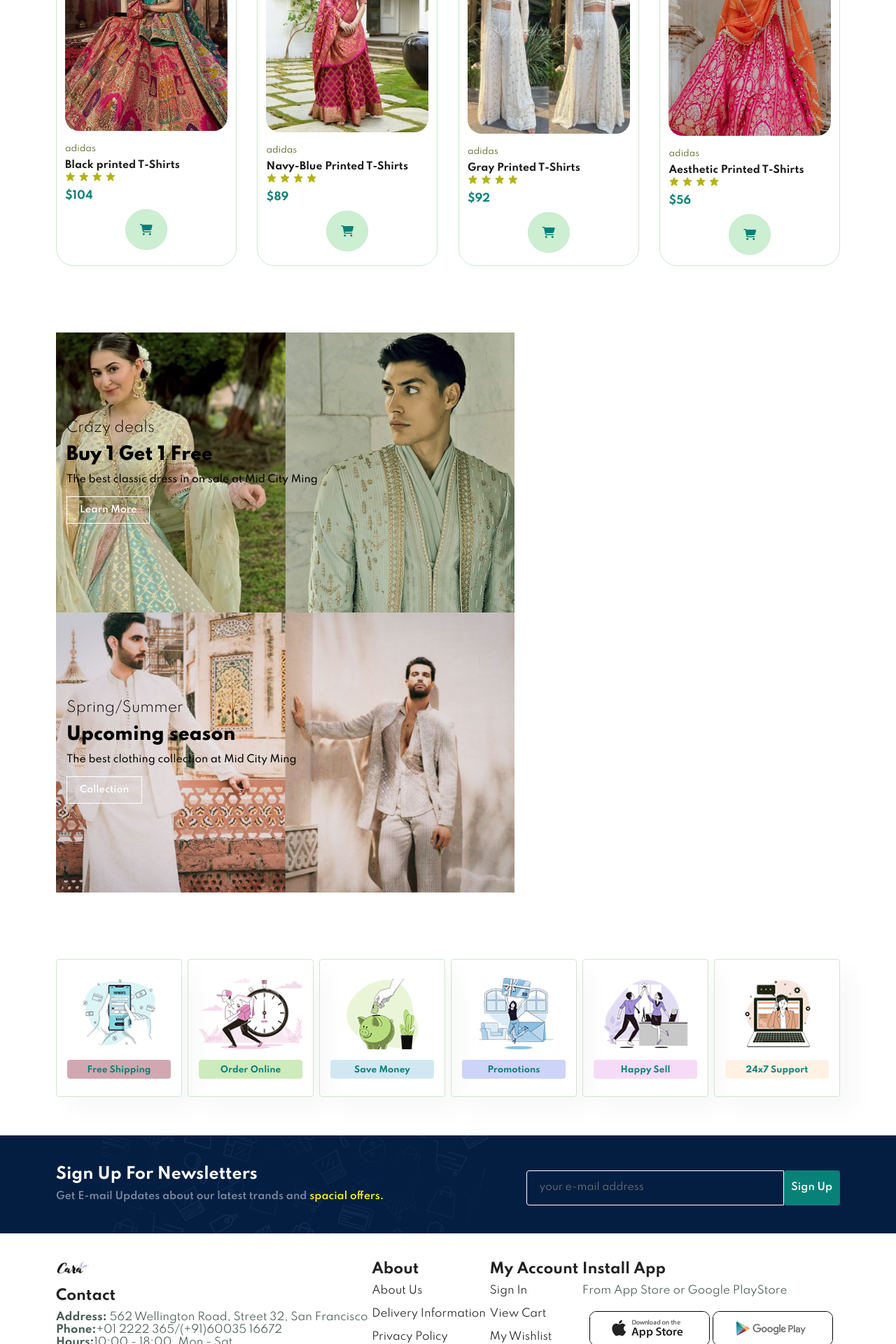
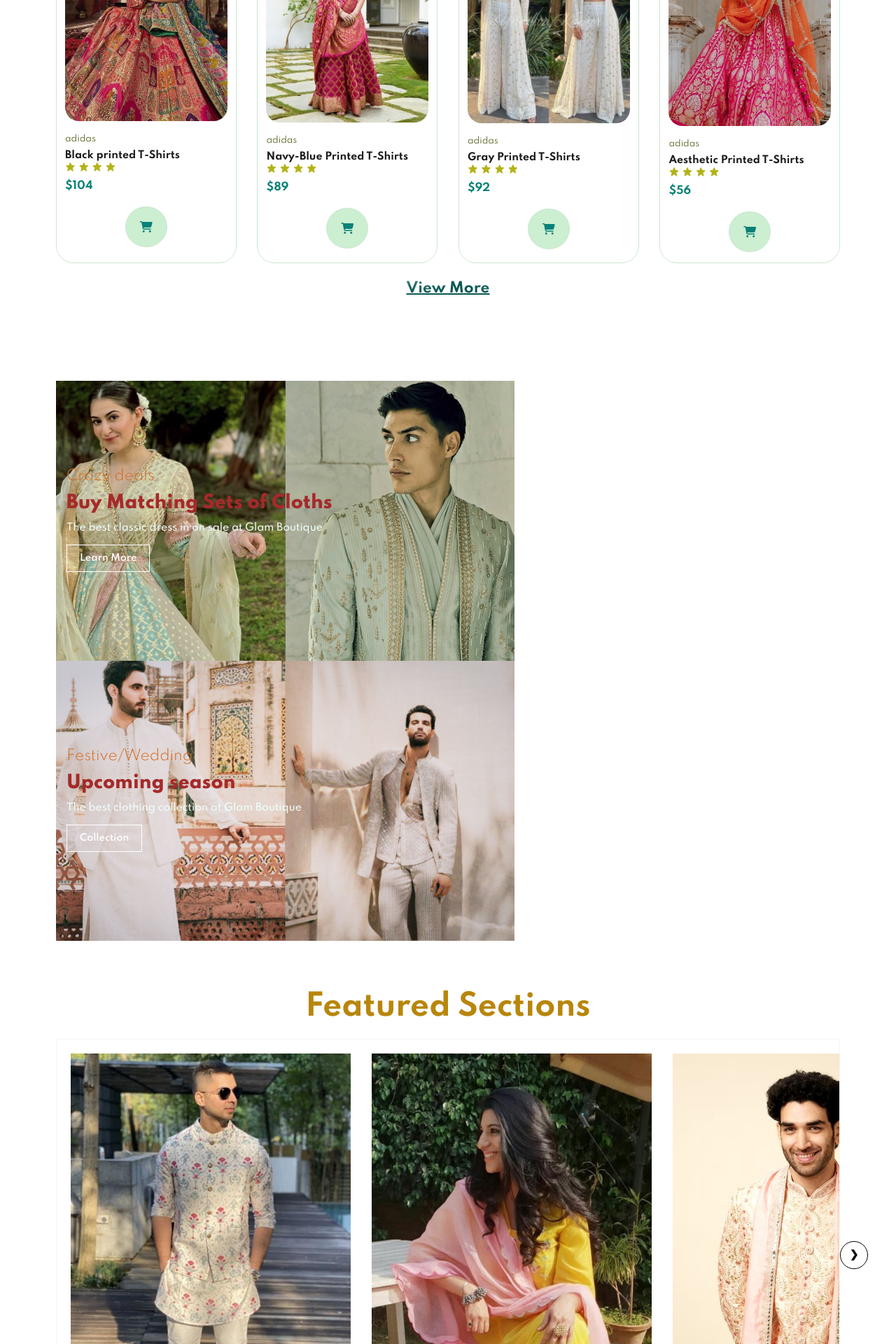
Before and after one commit to parasharr/Final_year_Project, a PHP site: page /home.html in a window 1280 px wide. Shown: the part 2880-4800 px from the top of the page at 70% size. Run offline with PHP 8.4, Linux system fonts and the light colour scheme; some libraries are stand-ins or nearby versions.

Commit message:
update repo

```diff
--- a/home.html
+++ b/home.html
@@ -35,7 +35,7 @@
         <h4>Best-offers</h4>
         <h2>Valuable deals</h2>
         <h1>On all Fashion Products</h1>
-        <p>save more by using coupons & up to 70% off!</p><br>
+        <p>save more by using coupons & up to 40% off!</p><br>
         <button>Shop Now</button>
     </section>
 
@@ -57,60 +57,60 @@
 
     <section id="product1" class="section-p1">
         <h2>Featured Product</h2>
-        <p>Summer Collection New & Modern Design</p>
+        <p>Festive Collection New & Modern Design</p>
         <div class="pro-container">
-            <div class="pro" onclick="window.location.href=''">
+            <div class="pro" onclick="window.location.href='shop.html'">
                 <img src="y-dress-32.jpeg" alt="">
                 <div class="description">
-                    <span>adidas</span>
-                    <h5>Printed Black T-Shirts</h5>
+                    <span>R&R</span>
+                    <h5>Chikankari Long Kurta</h5>
                     <div class="star">
                         <i class='bx bxs-star' style='color:#b3b318' ></i>
                         <i class='bx bxs-star' style='color:#b3b318' ></i>
                         <i class='bx bxs-star' style='color:#b3b318' ></i>
                         <i class='bx bxs-star' style='color:#b3b318' ></i>
                     </div>
-                    <h4>$78</h4>
+                    <h4>₹5,999</h4>
                 </div>
                 <div>
                     <a href="#"><i class="fa-solid fa-cart-shopping cart"></i></a>
                 </div>
             </div>
-            <div class="pro" onclick="window.location.href=''">
+            <div class="pro" onclick="window.location.href='shop.html'">
                 <img src="y-dress-30.jpeg" alt="">
                 <div class="description">
-                    <span>adidas</span>
-                    <h5>Printed Navy-Blue T-Shirts</h5>
+                    <span>Wedress</span>
+                    <h5>Cream Kurta Jacket Set</h5>
                     <div class="star">
                         <i class='bx bxs-star' style='color:#b3b318' ></i>
                         <i class='bx bxs-star' style='color:#b3b318' ></i>
                         <i class='bx bxs-star' style='color:#b3b318' ></i>
                         <i class='bx bxs-star' style='color:#b3b318' ></i>
                     </div>
-                    <h4>$81</h4>
+                    <h4>₹6,599</h4>
                 </div>
                 <div>
                     <a href="#"><i class="fa-solid fa-cart-shopping cart"></i></a>
                 </div>
             </div>
-            <div class="pro" onclick="window.location.href=''">
+            <div class="pro" onclick="window.location.href='shop.html'">
                 <img src="y-dress-31.jpeg" alt="">
                 <div class="description">
-                    <span>adidas</span>
-                    <h5>White Printed T-shirt</h5>
+                    <span>Bonsoir</span>
+                    <h5>Off-white Embroidered Indo-western</h5>
                     <div class="star">
                         <i class='bx bxs-star' style='color:#b3b318' ></i>
                         <i class='bx bxs-star' style='color:#b3b318' ></i>
                         <i class='bx bxs-star' style='color:#b3b318' ></i>
                         <i class='bx bxs-star' style='color:#b3b318' ></i>
                     </div>
-                    <h4>$77</h4>
+                    <h4>₹5,599</h4>
                 </div>
                 <div>
                     <a href="#"><i class="fa-solid fa-cart-shopping cart"></i></a>
                 </div>
             </div>
-            <div class="pro" onclick="window.location.href=''">
+            <div class="pro" onclick="window.location.href='shop.html'">
                 <img src="y-dress-29.jpeg" alt="">
                 <div class="description">
                     <span>adidas</span>
@@ -127,7 +127,7 @@
                     <a href="#"><i class="fa-solid fa-cart-shopping cart"></i></a>
                 </div>
             </div>
-            <div class="pro" onclick="window.location.href=''">
+            <div class="pro" onclick="window.location.href='shop.html'">
                 <img src="y-dress-14.jpeg" alt="">
                 <div class="description">
                     <span>adidas</span>
@@ -144,7 +144,7 @@
                     <a href="#"><i class="fa-solid fa-cart-shopping cart"></i></a>
                 </div>
             </div>
-            <div class="pro" onclick="window.location.href=''">
+            <div class="pro" onclick="window.location.href='shop.html'">
                 <img src="y-dress-13.jpeg" alt="">
                 <div class="description">
                     <span>adidas</span>
@@ -161,7 +161,7 @@
                     <a href="#"><i class="fa-solid fa-cart-shopping cart"></i></a>
                 </div>
             </div>
-            <div class="pro">
+            <div class="pro" onclick="window.location.href='shop.html'">
                 <img src="y-dress-12.jpeg" alt="">
                 <div class="description">
                     <span>adidas</span>
@@ -178,7 +178,7 @@
                     <a href="#"><i class="fa-solid fa-cart-shopping cart"></i></a>
                 </div>
             </div>
-            <div class="pro">
+            <div class="pro" onclick="window.location.href='shop.html'">
                 <img src="y-dress-11.jpeg" alt="">
                 <div class="description">
                     <span>adidas</span>
@@ -198,22 +198,80 @@
         </div>
     </section>
 
+    <div class="vm">
+        <a href="shop.html">View More</a>
+    </div>
 
 
     <section id="sm-banner" class="section-p1">
         <div class="banner-box">
             <h4>Crazy deals</h4>
-            <h2>Buy 1 Get 1 Free</h2>
-            <span>The best classic dress in on sale at Mid City Ming</span>
+            <h2>Buy Matching Sets of Cloths</h2>
+            <span>The best classic dress in on sale at Glam Boutique</span>
             <button class="white">Learn More</button>
         </div>
         <div class="banner-box banner-box2">
-            <h4>Spring/Summer</h4>
+            <h4>Festive/Wedding</h4>
             <h2>Upcoming season</h2>
-            <span>The best clothing collection at Mid City Ming</span>
+            <span>The best clothing collection at Glam Boutique</span>
             <button class="white">Collection</button>
         </div>
     </section>
+
+
+    <div class="font">
+        <h4>Featured Sections</h4>
+    </div>
+
+    <section id="product1" class="section-p1" data-aos="fade-up">
+        <div class="pro-container">
+            <div class="slider-wrapper" data-aos="fade-up">
+                <button id="prev-slide" class="slide-button material-symbols-rounded">&#10094;</button>
+                <div class="image-list">
+                    <div class="gallery-container">
+                        <div class="image-card">
+                            <div class="zoom-effect">
+                                <a href="shop.html"><img class="shoe" src="Kurta.jpeg" alt="" width="500" height="300"></a>
+                            </div>
+                            <h3>Kurta for men's</h3>
+                        </div>
+                        <div class="image-card">
+                            <div class="zoom-effect">
+                                <a href="shop.html"><img class="shoe" src="Longkurti.jpeg" alt="" width="600" height="400"></a>
+                            </div>
+                            <h3>Kurti for women's</h3>
+                        </div>
+                        <div class="image-card">
+                            <div class="zoom-effect">
+                                <a href="shop.html"><img class="shoe" src="Sherwani.jpeg" alt=""></a>
+                            </div>
+                            <h3>Sherwani</h3>
+                        </div>
+                        <div class="image-card">
+                            <div class="zoom-effect">
+                                <a href="shop.html"><img class="shoe" src="Plazo.jpeg" alt=""></a>
+                            </div>
+                            <h3>Plazo</h3>
+                        </div>
+                        <div class="image-card">
+                            <div class="zoom-effect">
+                                <a href="shop.html"><img class="shoe" src="Lehenga.jpeg" alt=""></a>
+                            </div>
+                            <h3>Lehenga</h3>
+                        </div>
+                        <div class="image-card">
+                            <div class="zoom-effect">
+                                <a href="shop.html"><img class="shoe" src="Img/Brands/dc/dc-1.jpg" alt=""></a>
+                            </div>
+                            <h3>DC</h3>
+                        </div>
+                    </div>
+                </div>
+                <button id="next-slide" class="slide-button material-symbols-rounded">&#10095;</button>
+            </div>
+        </div>
+    </section>
+
 
     <section id="feature" class="section-p1">
         <div class="fe-box">
--- a/style.css
+++ b/style.css
@@ -260,11 +260,23 @@ body {
     font-weight: 400;
 }
 
+.vm{
+    text-align: center;
+    padding-top: 10px;
+    padding-bottom: 80px;
+}
+.vm a{
+    font-size: 20px;
+    font-weight: 700;
+    color: #045550;
+
+}
+
 /* first banner */
 #banner-1{
     padding: 10%;
     text-align: center;
-    background-image: url("x-Banner-3.jpg");
+    background-image: url("x-Banner-1.jpg");
     filter: brightness(85%);
     background-repeat: no-repeat;
     background-position: center;
@@ -287,7 +299,7 @@ body {
  #banner-1 .banner-txt .brighter-text h1{
      font-size: 88px;
      padding-top: 35px;
-     color: darkslateblue;
+     color: darkolivegreen;
      -webkit-text-stroke: 1.5px #000000;
      text-shadow: -1px -1px 0 #000
                    1px -1px 0 #000
@@ -394,6 +406,7 @@ body {
     font-size: 15px;
     font-weight: 700;
     color: #088178;
+    padding-left: 0;
 }
 #product1 .pro .cart {
     /* width: 40px; */
@@ -441,17 +454,17 @@ body {
 }
 
 #sm-banner h4{
-    color: #000000;
+    color: chocolate;
     font-size: 20px;
     font-weight: 300;
 }
 #sm-banner h2{
-    color: #000000;
+    color: brown;
     font-size: 25px;
     font-weight: 800;
 }
 #sm-banner span{
-    color: #000000;
+    color: azure;
     font-size: 14px;
     font-weight: 500;
     padding-bottom: 15px;
@@ -461,6 +474,133 @@ body {
     background: #088178;
     border: 1px solid #088178;
     cursor: pointer;
+}
+
+#product1 h4{
+    color: #161414;
+    font-weight: 600;
+    padding-bottom: 10px;
+    padding-top: 10px;
+    padding-left: 18px;
+    font-size: 23px;
+}
+
+
+.gallery-container {
+    display: flex;
+    overflow-x: auto;
+    white-space: nowrap;
+    padding: 20px;
+    gap: 30px;
+    scrollbar-color: #7b7575 #f0f0f0;
+    scroll-behavior: smooth;
+    border: 1px solid whitesmoke;
+}
+
+.image-card {
+    flex: 0 0 auto;
+}
+
+.image-card img a{
+    width: 100%;
+    display: block;
+}
+
+.image-card p {
+    text-align: center;
+}
+
+.slider-wrapper{
+    position: relative;
+    width: 100%;
+    margin: auto;
+}
+.slide-button{
+    cursor: pointer;
+    position: absolute;
+    width: 40px;
+    height: 40px;
+    padding: 5px;
+    margin-top: -30px;
+    color: rgb(0, 0, 0);
+    background: #ffffff;
+    font-weight: bold;
+    font-size: 15px;
+    transition: 0.6s ease;
+    border-radius: 50%;
+    border: 1px solid;
+    outline: none;
+    top: 50%;
+}
+
+#prev-slide{
+    left: -40px;
+    display: none;
+}
+#next-slide{
+    right: -40px;
+}
+
+
+#product1 .image-card .shoe{
+    width: 400px;
+    height: auto;
+}
+#product1 .image-card .shoe-1{
+    width: 400px;
+    height: auto;
+
+}
+
+.zoom-effect{
+    overflow: hidden;
+}
+
+.zoom-effect img{
+    width: 100%;
+    transition: transform 0.7s ease;
+}
+
+.zoom-effect:hover img{
+    transform: scale(1.1);
+}
+
+#product1 .image-card h3{
+    padding-top: 10px;
+    font-weight: 700;
+    font-size: 20px;
+    color: #282c2a;
+}
+#product1 .image-card h2{
+    font-size: 17px;
+    padding-bottom: 0%;
+    font-weight: 600;
+    text-decoration: underline;
+    cursor: pointer;
+}
+#product1 .image-card h2:hover{
+    color: #44544d;
+}
+#product1 img{
+    user-select: none;
+    -moz-user-select: none;
+    -webkit-user-drag: none;
+    -webkit-user-select: none;
+    -ms-user-select: none;
+}
+#product1{
+    padding-top: 0;
+    padding-bottom: 0;
+}
+
+
+.font h4 {
+    padding-top: 30px !important;
+    font-size: 42px !important;
+    text-align: center;
+    color: darkgoldenrod;
+    margin: 0;
+    padding: 0;
 }
 
 /* newsletter section */
@@ -663,6 +803,7 @@ footer .copyright{
 .small-img-col,
 .small-img-grp{
     cursor: pointer;
+    gap: 7px;
 }
 
 #prodetails .single-pro-details{
@@ -677,7 +818,7 @@ footer .copyright{
 #prodetails .single-pro-details h1{
     font-size: 20px;
     padding: 10px 0 5px 0;
-    font-weight: 500;
+    font-weight: 700;
 }
 
 #prodetails .single-pro-details h2{
```
Also changed, not shown: s-product.html (+6 -7 lines), Kurta.jpeg, Lehenga.jpeg (added), Longkurti.jpeg, Plazo.jpeg, x-Banner-1.jpeg (deleted), x-Banner-1.jpg (added), y-dress-16.jpeg, y-dress-18.jpeg, y-dress-19.jpeg, y-dress-21.jpeg, y-dress-22.jpeg, y-dress-23.jpeg, y-smdress-1.jpeg (added), 2 more files.
